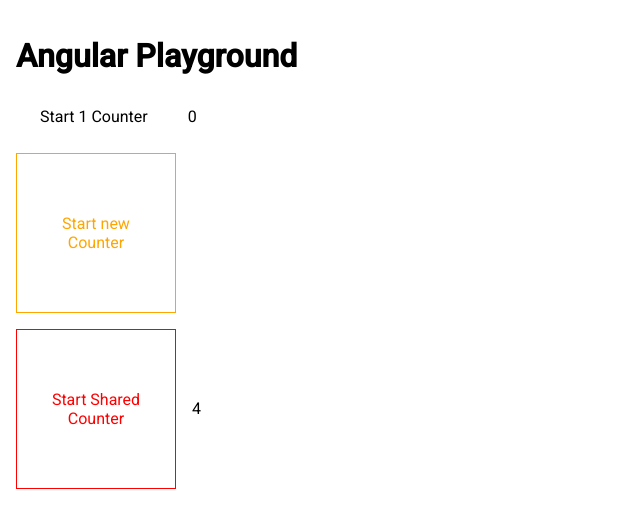
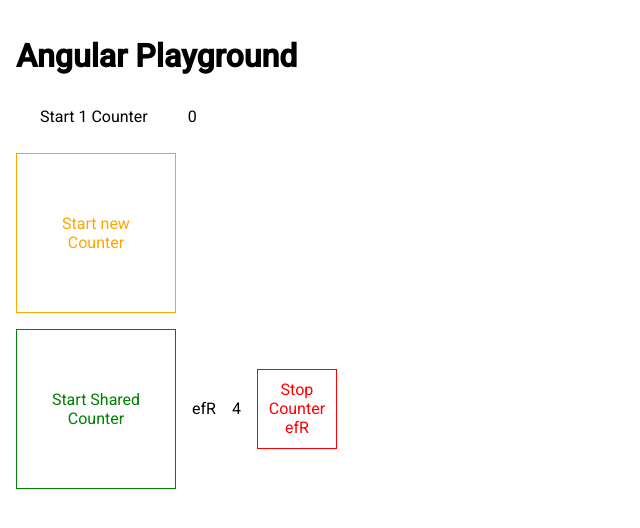
Before and after one commit to enderayalp/AngularPlayground, an Angular app: page / in a window 1280 px wide. Both pictures are taken after a click on the button "Start Shared Counter". Shown: the top 528 px of the page, without its empty margins (0-640 px from the left). Built offline with nearby package versions, Linux system fonts and the light colour scheme.

Commit message:
add stop counter functionality

```diff
--- a/src/app/observable-demo/shared-counter-list/shared-counter-list.html
+++ b/src/app/observable-demo/shared-counter-list/shared-counter-list.html
@@ -2,7 +2,9 @@
   <button class="button-style-shared" (click)="startCounter()" [disabled]="disableButton()" matButton="outlined">Start Shared Counter</button>
   @for (counterWrapper of counters(); track counterWrapper) {
     <div class="flex-row center">
+      <div>{{ counterWrapper().name }}</div>
       <div>{{ counterWrapper().counter() }}</div>
+      <button class="button-style-stop-shared" (click)="stopCounter(counterWrapper)"  matButton="outlined">Stop Counter {{counterWrapper().name}}</button>
     </div>
   }
 </div>
--- a/src/app/observable-demo/shared-counter-list/shared-counter-list.ts
+++ b/src/app/observable-demo/shared-counter-list/shared-counter-list.ts
@@ -3,8 +3,14 @@ import { interval, share, Subscription } from 'rxjs';
 import { MatButton } from '@angular/material/button';
 
 export interface CounterWrapper {
+  name: string;
   counter: WritableSignal<number | null>;
   isRunning: WritableSignal<boolean>;
+}
+
+export interface CounterSubscriptionMap {
+  counter: WritableSignal<CounterWrapper>;
+  subscription: Subscription;
 }
 
 @Component({
@@ -16,37 +22,55 @@ export interface CounterWrapper {
 export class SharedCounterList implements OnDestroy {
   protected counters = signal<Signal<CounterWrapper>[]>([]);
   protected readonly disableButton = signal(false);
-  private subs: Subscription[] = [];
+  private readonly counterSubscriptionMap: CounterSubscriptionMap[] = [];
   private readonly numberOfMaxRunningCounters = 4;
   private sharedCounter$ = interval(500).pipe(share());
 
   ngOnDestroy(): void {
-    this.subs.forEach((sub: Subscription) => {
-      sub.unsubscribe();
-    });
+    for (const entry of this.counterSubscriptionMap) {
+      const subscription: Subscription = entry.subscription;
+      subscription.unsubscribe();
+    }
+  }
+  protected randomName(): string {
+    const chars = 'abcdefghijklmnopqrstuvwxyzABCDEFGHIJKLMNOPQRSTUVWXYZ';
+    let result = '';
+    for (let i = 0; i < 3; i++) {
+      const index = Math.floor(Math.random() * chars.length);
+      result += chars[index];
+    }
+    return result;
   }
 
   protected startCounter() {
-    const counterSignal = signal({ counter: signal<number | null>(null), isRunning: signal(true) });
+    const counterSignal: WritableSignal<CounterWrapper> = signal({
+      name: this.randomName(),
+      counter: signal<number | null>(null),
+      isRunning: signal(true),
+    });
     this.counters.update(counters => [...counters, counterSignal]);
     this.updateDisableButtonState();
 
     const sub = this.sharedCounter$.subscribe(value => {
       counterSignal().counter.set(value);
-      if (value > 10) {
-        this.stopCounter(counterSignal);
-        this.counters.update(counters => counters.filter(counter => counter !== counterSignal));
-        sub.unsubscribe();
-      }
+      console.log(value);
     });
 
-    this.subs.push(sub);
+    this.counterSubscriptionMap.push({ counter: counterSignal, subscription: sub });
+
   }
 
-  private stopCounter(counterSignal: Signal<CounterWrapper>) {
+  protected stopCounter(counterSignal: Signal<CounterWrapper>) {
     counterSignal().counter.set(0);
     counterSignal().isRunning.set(false);
     this.updateDisableButtonState();
+    this.counters.update(counters => counters.filter(counter => counter !== counterSignal));
+    const counterIndex= this.counterSubscriptionMap.findIndex(entry => entry.counter === counterSignal);
+
+    if(counterIndex !== -1){
+      this.counterSubscriptionMap[counterIndex].subscription.unsubscribe();
+      this.counterSubscriptionMap.splice(counterIndex, 1);
+    }
   }
 
   private updateDisableButtonState() {
--- a/src/observable-demo-button-styles.scss
+++ b/src/observable-demo-button-styles.scss
@@ -10,8 +10,16 @@
 
 .button-style-shared {
   @include mat.button-overrides((
-    outlined-label-text-color: red,
+    outlined-label-text-color: green,
     outlined-container-height: 10rem,
   ));
   width: 10rem;
 }
+
+.button-style-stop-shared {
+  @include mat.button-overrides((
+    outlined-label-text-color: red,
+    outlined-container-height: 5rem,
+  ));
+  width: 5rem;
+}
```
